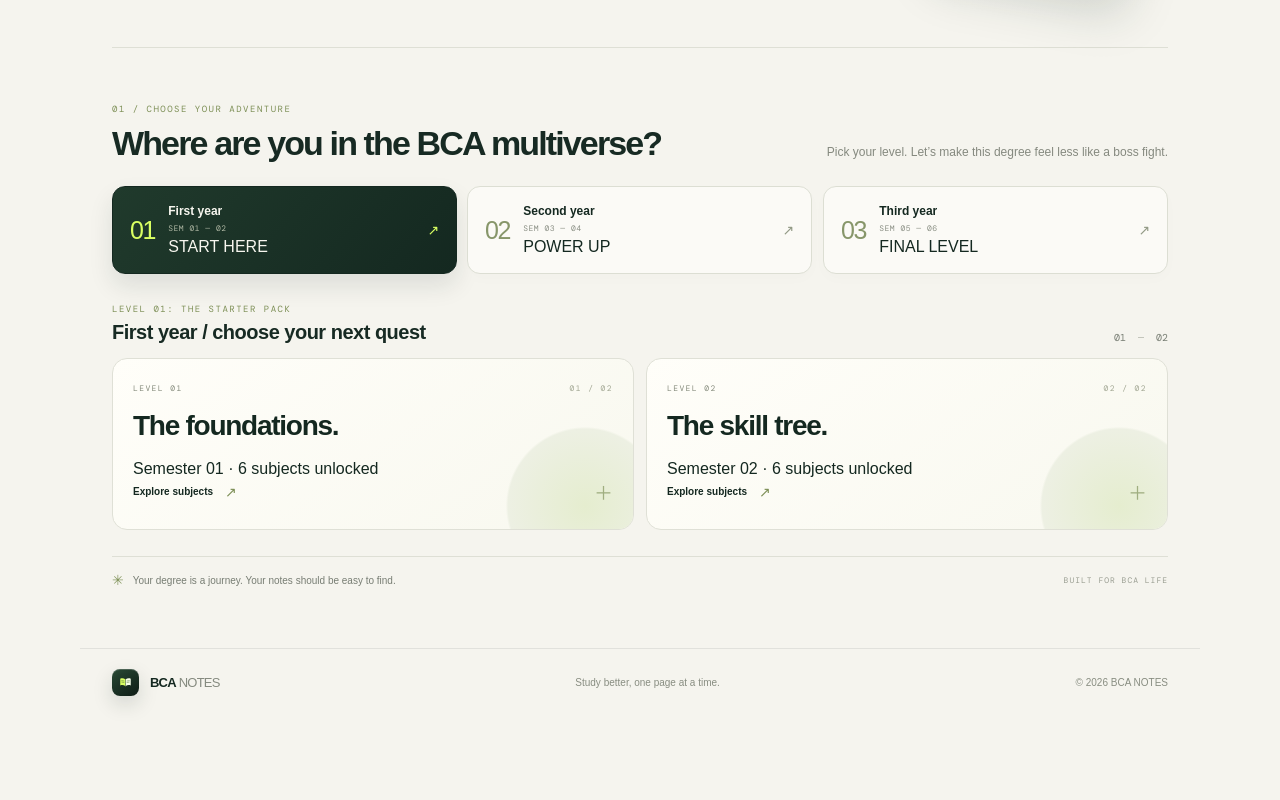
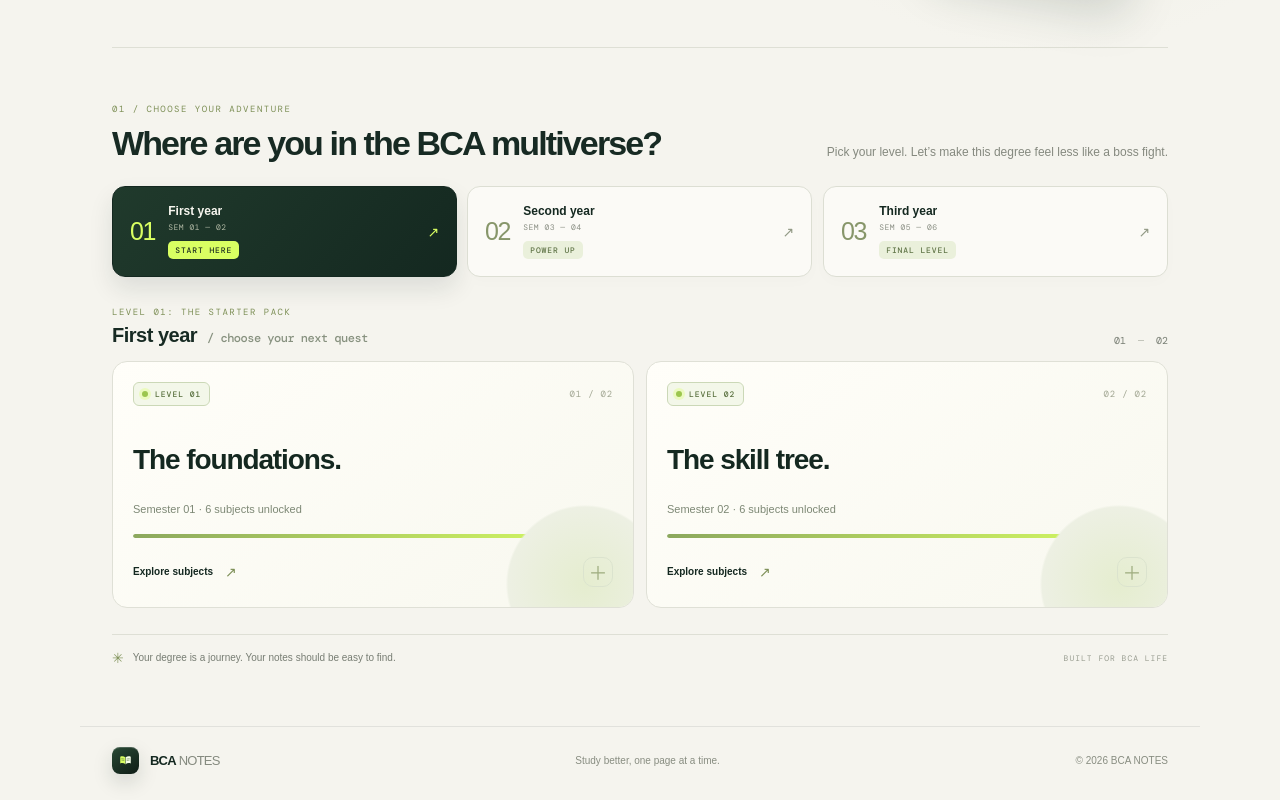
Before and after one commit to nityansh19/BCA-NOTES, a React (Vite) app: page / in a window 1280 px wide. Shown: the part 518-1318 px from the top of the page. Before the commit the page ends 1240 px from the top, so only its background shows below. Built offline with nearby package versions, Linux system fonts and the light colour scheme.

Commit message:
Polish semester cards with quest labels and hover animations

```diff
--- a/src/index.css
+++ b/src/index.css
@@ -141,3 +141,40 @@
 .site-shell.dark-mode .brand-mark{background:linear-gradient(145deg,#294a35,#101d17)}.site-shell.dark-mode .hero-visual .visual-orbit{border-color:#c5e49c28}.site-shell.dark-mode .visual-glow{background:radial-gradient(circle,#d9ff6238,#c4d9a412 45%,transparent 70%)}.site-shell.dark-mode .book-front{background:linear-gradient(145deg,#294a35,#0c1711 75%)}.site-shell.dark-mode .float-chip{background:#17251fdd;border-color:#a8c38c45;color:#edf3e7}.site-shell.dark-mode .float-chip span{background:#30472e;color:#d9ff62}.site-shell.dark-mode .hero-stamp{background:#132219c9}.site-shell.dark-mode .hero h1 span{background:linear-gradient(100deg,#c1df83,#d9ff62 50%,#9fca79);-webkit-background-clip:text;background-clip:text;color:transparent}.site-shell.dark-mode .semester-card{background:linear-gradient(145deg,#1a2b21,#14221a)}.site-shell.dark-mode .semester-card:after{background:radial-gradient(circle,#2e4631 0,#24372b 68%,transparent 70%)}.site-shell.dark-mode .year-tab.active{background:linear-gradient(130deg,#d9ff62,#b9e85a);color:#15241b}
 @keyframes glowBreathe{0%,100%{transform:scale(.92);opacity:.72}50%{transform:scale(1.08);opacity:1}}@keyframes orbitDrift{from{rotate:0deg}to{rotate:360deg}}@keyframes bookHoverFront{0%,100%{transform:rotate(8deg) rotateY(-12deg) translate3d(0,0,36px)}50%{transform:rotate(5deg) rotateY(-7deg) translate3d(0,-11px,48px)}}@keyframes bookHoverBack{0%,100%{transform:rotate(-13deg) rotateY(-17deg) translate3d(0,0,-18px)}50%{transform:rotate(-9deg) rotateY(-10deg) translate3d(0,-7px,-8px)}}@keyframes bookShine{0%,55%,100%{transform:translateX(-120%)}72%{transform:translateX(120%)}}@keyframes chipFloat{0%,100%{transform:translateY(0) rotate(-2deg)}50%{transform:translateY(-9px) rotate(1deg)}}@keyframes sparkPulse{0%,100%{transform:scale(.8) rotate(0);opacity:.55}50%{transform:scale(1.2) rotate(35deg);opacity:1}}
 @media(max-width:900px){.hero-visual{right:-60px;opacity:.78;transform:scale(.85);transform-origin:top right}.hero h1{max-width:610px}.hero-bottom{max-width:570px}.hero-stamp{right:24px;top:28px}}@media(max-width:720px){.hero{padding-top:53px;min-height:590px}.hero-visual{top:245px;right:50%;transform:translateX(50%) scale(.78);transform-origin:top center;opacity:.95;width:390px}.hero h1{font-size:clamp(56px,10.7vw,76px);max-width:100%}.hero-proof{font-size:7px;letter-spacing:.7px;flex-wrap:wrap}.hero-bottom{position:relative;z-index:3;margin-top:15px}.hero-stamp{top:28px;right:21px;width:65px;height:65px}.hero-stamp span{font-size:6px}.hero-stamp .stamp-star{font-size:15px}.hero-button{max-width:100%}.browse-section{padding-top:45px}.section-heading h2{font-size:28px}.book-front{width:184px;height:236px}.book-back{width:148px;height:192px}}@media(max-width:400px){.hero{min-height:560px;padding-left:19px;padding-right:19px}.hero h1{font-size:52px}.hero-visual{top:252px;transform:translateX(50%) scale(.68)}.hero-stamp{opacity:.55}.hero-proof{max-width:255px;line-height:1.7}.section-heading h2{font-size:24px}}@media(prefers-reduced-motion:reduce){.hero-visual *,.hero-proof{animation:none!important}.floating-book{transform:none!important}}
+
+/* Interactive semester quest cards */
+.year-tabs{perspective:1100px}
+.year-tab{position:relative;overflow:hidden;transition:transform .3s ease,box-shadow .3s ease}
+.year-tab:hover{transform:translateY(-4px);box-shadow:0 16px 30px #172a2318}
+.tab-text{display:flex;flex-direction:column;align-items:flex-start;gap:4px}
+.year-tag{display:inline-flex;margin-top:5px;padding:4px 7px;border-radius:5px;background:#eaf0db;color:#617548;font:700 8px 'DM Mono',monospace;letter-spacing:.9px}
+.year-tab.active .year-tag{background:#d9ff62;color:#203321}
+.semester-heading h3{display:flex;align-items:baseline;flex-wrap:wrap;gap:10px}
+.heading-aside{font:500 12px 'DM Mono',monospace;color:#87917f}
+.semester-grid{perspective:1200px}
+.semester-card{position:relative;display:flex;flex-direction:column;align-items:stretch;gap:0;overflow:hidden;transition:transform .35s ease,box-shadow .35s ease,border-color .3s}
+.semester-card:before{content:"";position:absolute;inset:0;background:linear-gradient(125deg,#d9ff6212,transparent 43%,#ffffff0a);opacity:0;transition:opacity .3s;pointer-events:none}
+.semester-card:hover{transform:translateY(-6px) rotateX(2deg);box-shadow:0 22px 38px #172a231b;border-color:#b7cc88}
+.semester-card:hover:before,.semester-card.selected:before{opacity:1}
+.semester-card.selected{transform:translateY(-3px);border-color:#b6d76c;box-shadow:0 0 0 2px #d9ff6240,0 18px 35px #172a2318}
+.semester-card-top{display:flex;align-items:center;justify-content:space-between;gap:8px;margin-bottom:22px}
+.level-pill{display:inline-flex;align-items:center;gap:7px;padding:6px 8px;border:1px solid #cbd8b7;border-radius:6px;background:#f3f7e9;color:#586f3d;font:700 8px 'DM Mono',monospace;letter-spacing:1px}
+.level-dot{width:6px;height:6px;border-radius:50%;background:#9cc64d;box-shadow:0 0 0 3px #d9ff6250}
+.semester-card-index{font:9px 'DM Mono',monospace;letter-spacing:.8px;color:#929b88}
+.semester-card-title{position:relative;z-index:1;letter-spacing:-1.1px!important;line-height:1.06!important;max-width:260px}
+.semester-subtitle{display:block;margin-top:10px;color:#7d8875;font-size:11px}
+.level-track{height:4px;width:100%;overflow:hidden;margin-top:19px;border-radius:9px;background:#e4e9db}
+.level-track>span{display:block;height:100%;border-radius:9px;background:linear-gradient(90deg,#8ca85e,#d9ff62);box-shadow:0 0 12px #c4e87870;transition:width .7s ease}
+.semester-card:hover .level-track>span{box-shadow:0 0 16px #b3d65b90}
+.semester-card-bottom{margin-top:auto;padding-top:19px}
+.semester-symbol{display:grid;place-items:center;width:30px;height:30px;border:1px solid #dbe3ce;border-radius:10px;transition:transform .3s,background .3s,color .3s}
+.semester-card:hover .semester-symbol{transform:rotate(45deg);background:#d9ff62;color:#203321;border-color:#d9ff62}
+.site-shell.dark-mode .year-tag{background:#273b2c;color:#c2d9a0}
+.site-shell.dark-mode .year-tab.active .year-tag{background:#d9ff62;color:#203321}
+.site-shell.dark-mode .heading-aside{color:#9cac91}
+.site-shell.dark-mode .level-pill{background:#243629;border-color:#496044;color:#d9e8c7}
+.site-shell.dark-mode .semester-card-index,.site-shell.dark-mode .semester-subtitle{color:#a0af98}
+.site-shell.dark-mode .level-track{background:#2b3a2e}
+.site-shell.dark-mode .semester-symbol{border-color:#405440}
+@media(max-width:720px){.year-tab:hover,.semester-card:hover{transform:translateY(-3px)}.semester-card-top{margin-bottom:18px}.heading-aside{display:block;margin-top:5px;font-size:10px}}
+@media(prefers-reduced-motion:reduce){.year-tab,.semester-card,.level-track>span,.semester-symbol{transition:none!important}}
```
